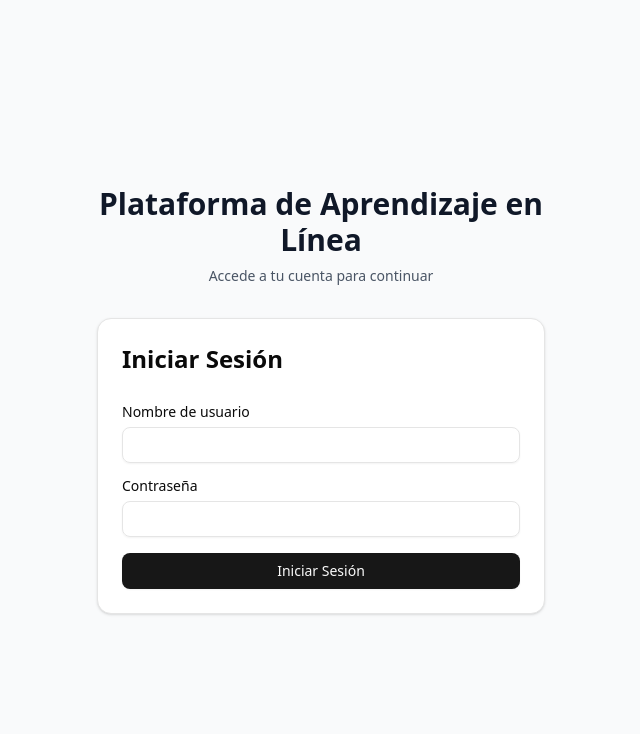
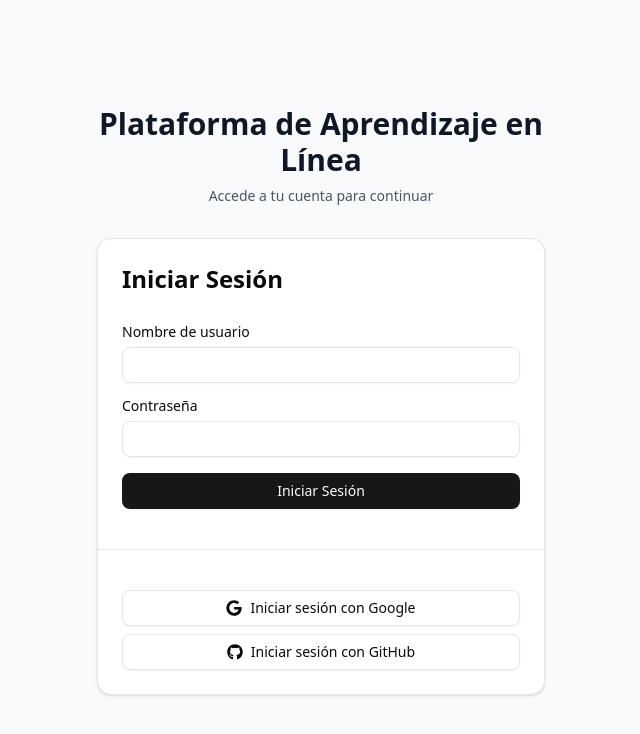
Before and after one commit to Daniell-Estrada/frontendPAL, a React (Vite) app: page /login in a window 1280 px wide. Shown: the top 734 px of the page, without its empty margins (319-959 px from the left). Built offline with nearby package versions, Linux system fonts and the light colour scheme; no server answers; what @react-pdf/renderer would draw is missing.

Commit message:
feat: OAuth options added, handling missing

```diff
--- a/package.json
+++ b/package.json
@@ -31,6 +31,7 @@
     "next-themes": "^0.4.6",
     "react": "^19.0.0",
     "react-dom": "^19.0.0",
+    "react-icons": "^5.5.0",
     "react-router-dom": "^7.3.0",
     "sonner": "^2.0.1",
     "tailwind-merge": "^3.0.2",
--- a/src/app/components/auth/login.form.tsx
+++ b/src/app/components/auth/login.form.tsx
@@ -1,5 +1,3 @@
-import type React from "react";
-
 import { useState } from "react";
 import { useAuth } from "security/context/auth.context";
 import { Button } from "root/components/ui/button";
@@ -14,6 +12,8 @@ import {
 } from "root/components/ui/card";
 import { Alert, AlertDescription } from "root/components/ui/alert";
 import { AlertCircle } from "lucide-react";
+import { Separator } from "root/components/ui/separator";
+import { FaGoogle, FaGithub } from "react-icons/fa";
 
 export function LoginForm() {
   const [username, setUsername] = useState("");
@@ -23,6 +23,10 @@ export function LoginForm() {
   const handleSubmit = async (e: React.FormEvent) => {
     e.preventDefault();
     await login({ username, password });
+  };
+
+  const handleOAuthLogin = (provider: string) => {
+    window.location.href = `/auth/${provider}`; // no sé cómo manejarlo
   };
 
   return (
@@ -70,6 +74,25 @@ export function LoginForm() {
           </Button>
         </CardFooter>
       </form>
+
+      <Separator className="my-4" />
+
+      <CardContent className="space-y-2">
+        <Button
+          variant="outline"
+          className="w-full flex items-center justify-center gap-2"
+          onClick={() => handleOAuthLogin("google")}
+        >
+          <FaGoogle className="h-5 w-5" /> Iniciar sesión con Google
+        </Button>
+        <Button
+          variant="outline"
+          className="w-full flex items-center justify-center gap-2"
+          onClick={() => handleOAuthLogin("github")}
+        >
+          <FaGithub className="h-5 w-5" /> Iniciar sesión con GitHub
+        </Button>
+      </CardContent>
     </Card>
   );
 }
--- a/src/app/components/certificate/certificate.card.tsx
+++ b/src/app/components/certificate/certificate.card.tsx
@@ -24,7 +24,7 @@ export function CertificateCard({ certificate }: CertificateCardProps) {
       const url = window.URL.createObjectURL(blob);
       const a = document.createElement("a");
       a.href = url;
-      a.download = `${certificate.courseTitle.replace(/\s+/g, "_")}_Certificate.pdf`;
+      a.download = `${certificate.courseName.replace(/\s+/g, "_")}_Certificate.pdf`;
       document.body.appendChild(a);
       a.click();
       window.URL.revokeObjectURL(url);
@@ -41,6 +41,7 @@ export function CertificateCard({ certificate }: CertificateCardProps) {
         certificate.id,
       );
       if (response.status === 200) {
+        alert("Certificate sent successfully to your email!");
       } else {
         alert("Failed to send certificate. Please try again.");
       }
@@ -60,7 +61,7 @@ export function CertificateCard({ certificate }: CertificateCardProps) {
       <CardContent className="space-y-2">
         <div className="text-sm">
           <span className="font-medium">Issued to: </span>
-          {certificate.courseTitle}
+          {certificate.courseName}
         </div>
         <div className="text-sm">
           <span className="font-medium">Issue Date: </span>
```
Also changed, not shown: 1 other file (tests, documents, lock files or other folders).
